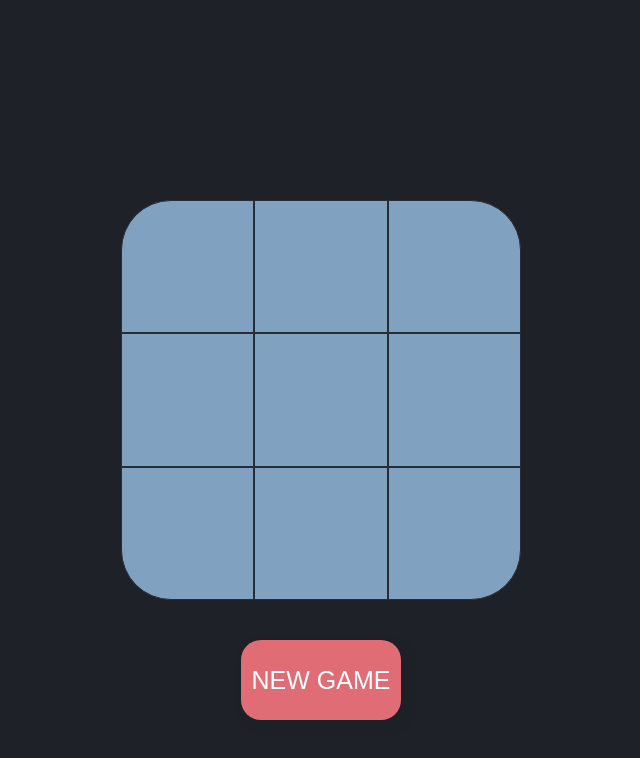
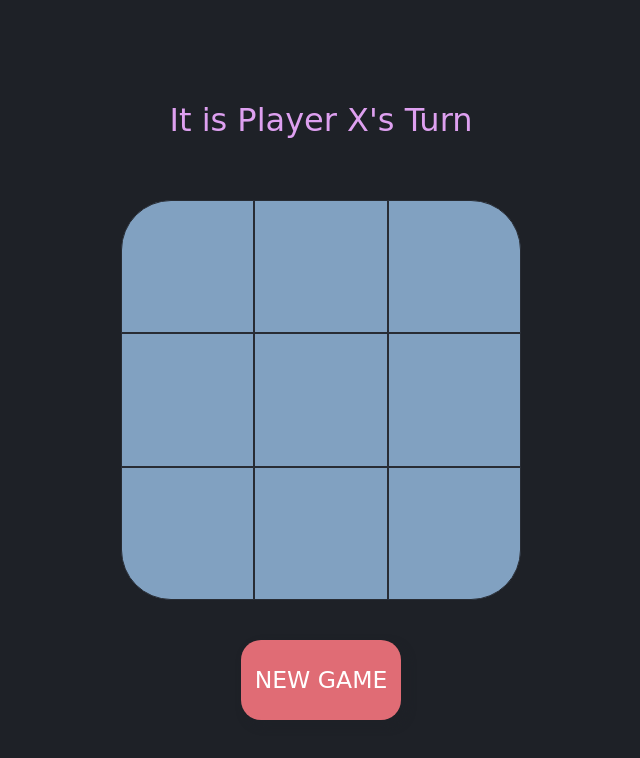
Before and after one commit to zahimeen/tic-tac-toe, a website: page src/index.html in a window 1280 px wide. Shown: the whole page, without its empty margins (319-959 px from the left). Drawn offline with Linux system fonts and the light colour scheme.

Commit message:
able to set a message on top of board; no alerts

```diff
--- a/src/index.html
+++ b/src/index.html
@@ -8,6 +8,7 @@
     </head>
 
     <body>
+        <p class="message">Message</p>
         <div class="board">
             <button
                 type="button"
--- a/src/script.js
+++ b/src/script.js
@@ -1,8 +1,11 @@
 const boardEl = document.querySelectorAll(".board-pos");
 const newGameBtnEl = document.querySelector(".new-game-btn");
+const messageEl = document.querySelector(".message");
 const players = ["X", "O"];
+
+const setMessage = (msg) => (messageEl.textContent = msg);
+
 let currentPlayer, board;
-
 const newGame = function () {
     currentPlayer = 0;
     board = [
@@ -11,6 +14,7 @@ const newGame = function () {
         ["", "", ""],
     ];
     for (const pos of boardEl) pos.textContent = "";
+    setMessage("It is Player X's Turn");
 };
 newGame();
 
@@ -21,9 +25,10 @@ const setPosition = function (posEl, posX, posY) {
         board[posX][posY] = players[currentPlayer];
         posEl.textContent = players[currentPlayer];
         currentPlayer = newVal;
+        setMessage(`It is Player ${players[newVal]}'s Turn`);
         return;
     }
-    alert("This position is occupied!");
+    setMessage("This position is occupied!");
 };
 
 const positionSelected = function (posEl) {
--- a/src/style.css
+++ b/src/style.css
@@ -32,7 +32,7 @@ body {
     color: #eef;
     background-color: #81a1c1;
     border: 1px solid #282c34;
-    font-style: italic;
+    font-style: bold;
     font-size: calc(50vh / 4);
 }
 
@@ -53,7 +53,8 @@ body {
     transform: translate(-50%, -50%);
     width: calc(50vh / 2.5);
     height: 10vh;
-    font-size: calc(50vh / 16);
+    font-family: cursive;
+    font-size: calc(50vh / 17);
     color: #fff;
     background-color: #e06c75;
     border: none;
@@ -69,3 +70,13 @@ body {
     box-shadow: 3px 3px 5px #1e2127;
     transform: translate(-48%, -48%);
 }
+
+.message {
+    color: #dea0f0;
+    font-family: cursive;
+    font-size: 2.5vw;
+    position: absolute;
+    top: 15vh;
+    left: 50vw;
+    transform: translate(-50%, -50%);
+}
```
